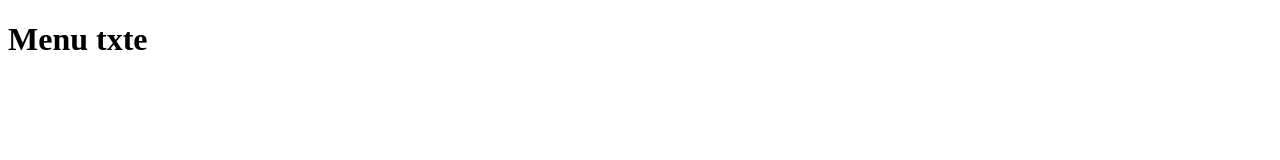
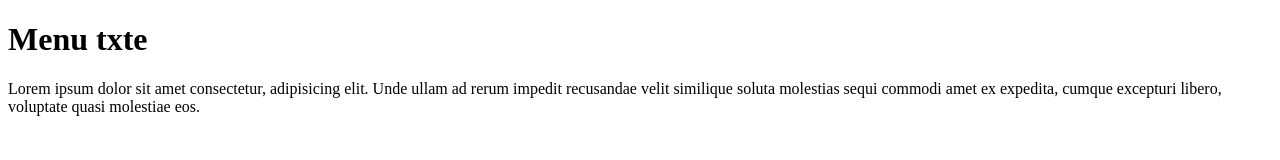
Before and after one commit to Juniorr27/Java-Project, a plain HTML site: page index.html in a window 1280 px wide. Drawn offline with Linux system fonts and the light colour scheme.

Commit message:
ajout de texte sur index.html

```diff
--- a/index.html
+++ b/index.html
@@ -8,5 +8,6 @@
 <body>
     <h1> Menu txte
     </h1>
+    <p> Lorem ipsum dolor sit amet consectetur, adipisicing elit. Unde ullam ad rerum impedit recusandae velit similique soluta molestias sequi commodi amet ex expedita, cumque excepturi libero, voluptate quasi molestiae eos.</p>
 </body>
 </html>
```
